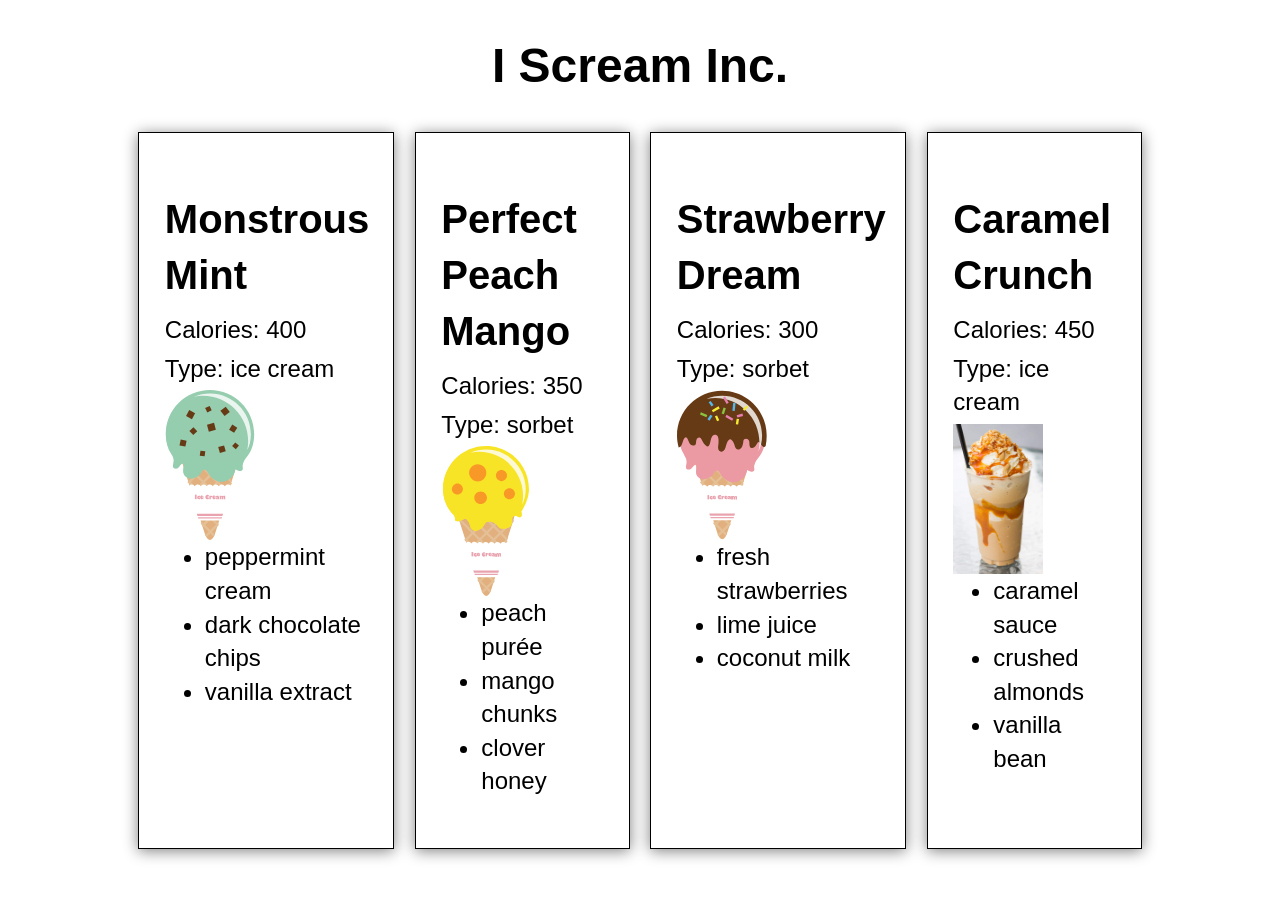
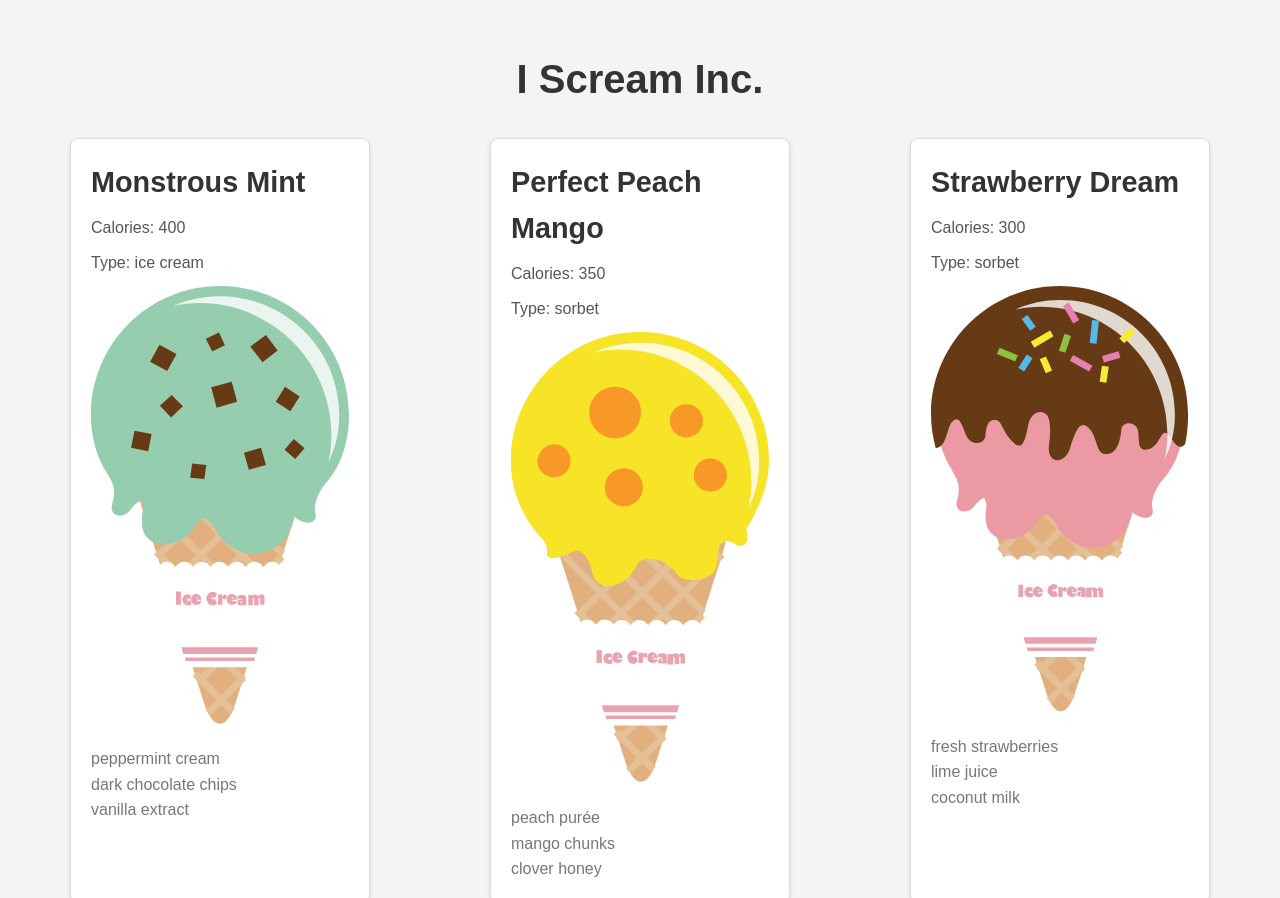
Before and after one commit to jamy677/Lab4, a plain HTML site: page index.html in a window 1280 px wide. Shown: the top 898 px of the page. Drawn offline with Linux system fonts and the light colour scheme.

Commit message:
updated CSS and remaining html connnections.

```diff
--- a/css/styles.css
+++ b/css/styles.css
@@ -1,60 +1,81 @@
-@charset "utf-8";
 
-html {
+* {
+	margin: 0;
+	padding: 0;
 	box-sizing: border-box;
-  }
-*, *:before, *:after {
-	box-sizing: inherit;
   }
 
   body {
-	font-family: sans-serif;
-	font-size: 150%;
-	line-height: 1.4;
-	width: 80%;
-	margin: 0 auto;
+	font-family: 'Arial', sans-serif;
+	line-height: 1.6;
+	background-color: #f4f4f4;
+	padding: 20px;
   }
 
-/* header styles */
-
-h1 {
-  font-size: 3rem;
+  header {
 	text-align: center;
+	margin-bottom: 20px;
   }
 
-header p {
-  font-size: 1.3rem;
-  font-weight: bold;
-  text-align: center;
+  header h1 {
+	font-size: 2.5rem;
+	color: #333;
   }
 
-/* section styles */
   section {
 	display: flex;
-	justify-content: center;
-	margin-bottom: 5rem;
-}
-section article {
-	border: 1px solid black;
-	box-shadow: 0 2px 14px grey;
-	padding: 2.5%;
-	width: 25%;
-	margin: 0 1%;
-}
-article img {
-	display: block;
-	height: 150px;
-	width: 90px;
-}
-section p {
-  margin: 5px 0;
+	flex-wrap: wrap;
+	gap: 20px;
+	justify-content: space-around;
   }
 
-section ul {
-  margin-top: 0;
+  article {
+	background-color: #fff;
+	border: 1px solid #ddd;
+	border-radius: 8px;
+	width: 300px;
+	padding: 20px;
+	box-shadow: 0 2px 5px rgba(0, 0, 0, 0.1);
+	transition: transform 0.3s ease, box-shadow 0.3s ease;
+  }
+
+  article:hover {
+	transform: translateY(-10px);
+	box-shadow: 0 4px 10px rgba(0, 0, 0, 0.2);
   }
 
   h2 {
-  font-size: 2.5rem;
+	font-size: 1.8rem;
+	color: #333;
 	margin-bottom: 10px;
   }
+
+  p {
+	font-size: 1rem;
+	color: #555;
+	margin-bottom: 10px;
+  }
+
+  ul {
+	list-style-type: none;
+	padding-left: 0;
+  }
+
+  li {
+	font-size: 1rem;
+	color: #777;
+  }
+
+  img {
+	width: 100%;
+	height: auto;
+	border-radius: 5px;
+	margin-bottom: 15px;
+  }
+
+  @media (max-width: 768px) {
+	section {
+	  flex-direction: column;
+	  align-items: center;
+	}
+  }
```
Lines whose indentation alone changed are shown as unchanged.
